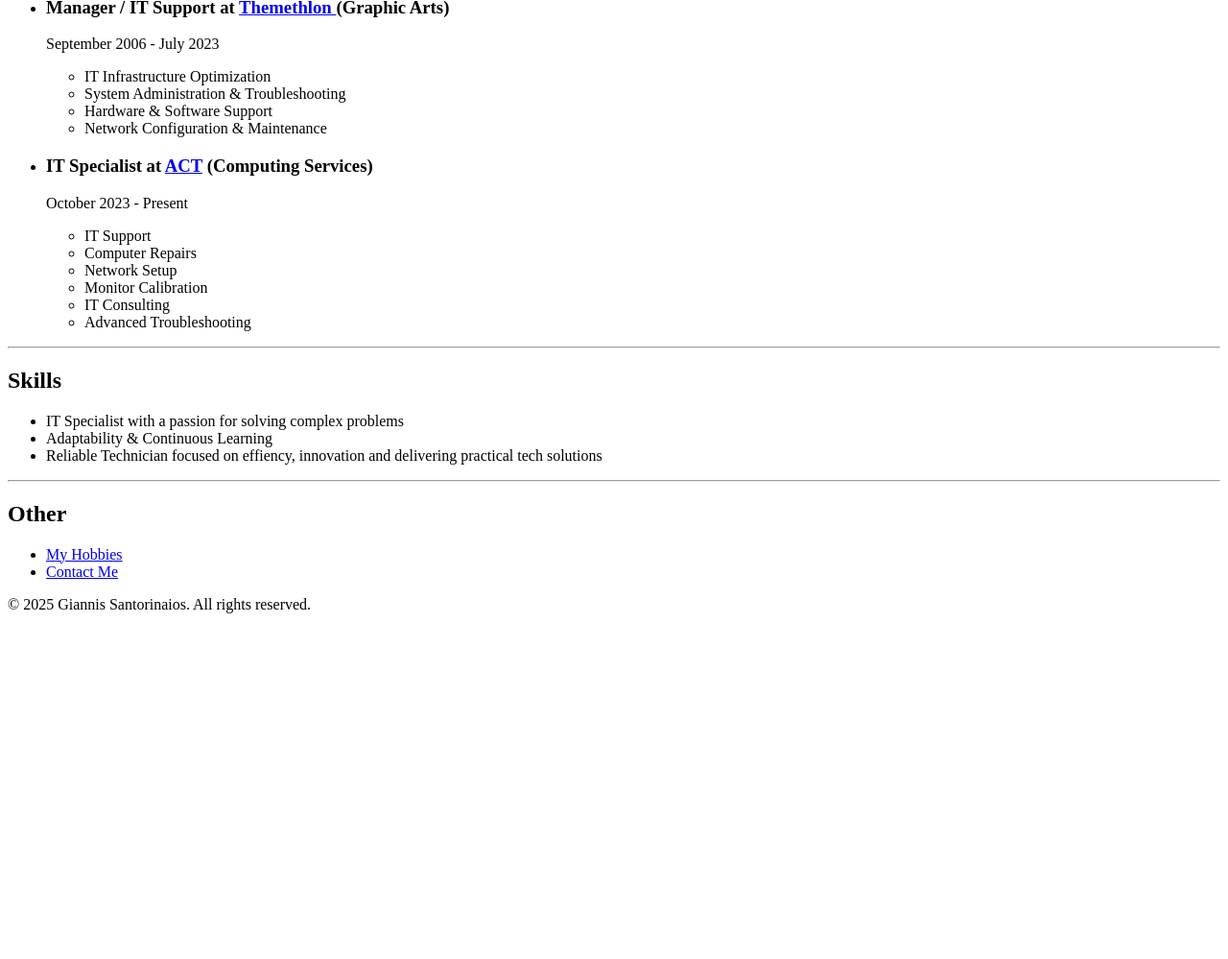
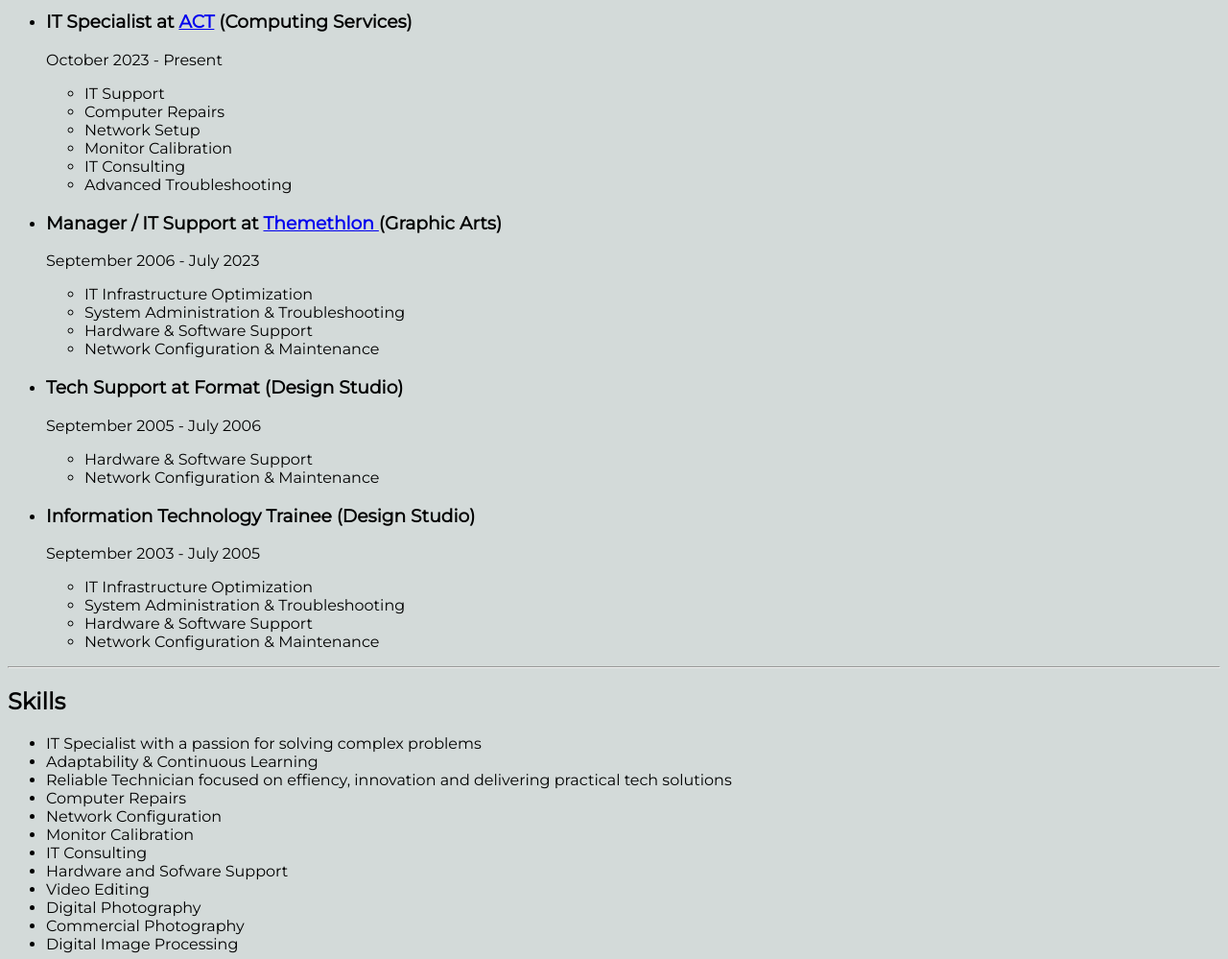
Before and after one commit to Jsantom/Online-Resume, a plain HTML site: page index.html in a window 1280 px wide. Shown: the part 761-1760 px from the top of the page at 96% size. Before the commit the page ends 1416 px from the top, so only its background shows below. Drawn offline with Linux system fonts and the light colour scheme.

Commit message:
Add files via upload

```diff
--- a/index.html
+++ b/index.html
@@ -4,11 +4,20 @@
 <head>
     <meta chrset="UTF-8">
     <title>My Resume</title>
+    <link
+     rel="stylesheet"
+     href="./style.css"
+     />
+
 </head>
+<link rel="preconnect" href="https://fonts.googleapis.com">
+<link rel="preconnect" href="https://fonts.gstatic.com" crossorigin>
+<link href="https://fonts.googleapis.com/css2?family=Montserrat&display=swap" rel="stylesheet">
 
 <body>
+
      <h1>Giannis Santorinaios</h1>
-    <img src="./assets/Profile Pic.png" height="200" alt="Profile Image"/>
+    <img src="./assets/Profile.jpg" id="profilepic"  alt="Profile Image"/>
     <h2>Summary</h2>
     <p>Adaptable and proactive IT Specialist skilled in troubleshooting, system optimization,<br />
          and delivering reliable tech solutions that keep operations running smoothly.
@@ -20,7 +29,7 @@
         <ul>
             <li>General Certificate of Secondary Education (1998)</li>
             <li>Cambridge First Certificate in English (B2,1995)</li>
-            <li>Marine Academy Graduate as Merchant Marine Lieutenant Commander with Thesis on Computer Networks (1999-2003)</li>
+            <li>Merchant Marine Academy Graduate as Lieutenant Commander with Thesis on Computer Networks (1999-2003)</li>
             <li>Naval Architecture School, Completed 2 out of 4 years course (2003-2005)</li>
         </ul>
 
@@ -28,13 +37,16 @@
 
         <h2>Work Experience</h2>
         <ul>
-            <li><h3>Tech Support at Format (Graphic Design Studio)</h3></li>
-                <p>September 2005 - July 2006</p>
+            <li><h3>IT Specialist at <a href="https://www.acttechs.gr">ACT</a> (Computing Services) </h3></li>
+                    <p>October 2023 - Present</p>
                 <ul>
-                    <li>Hardware & Software Support</li>
-                    <li>Network Configuration & Maintenance</li>
+                    <li>IT Support</li>
+                    <li>Computer Repairs</li>
+                    <li>Network Setup</li>
+                    <li>Monitor Calibration</li>
+                    <li>IT Consulting</li>
+                    <li>Advanced Troubleshooting</li>
                 </ul>
-
 
                 <li><h3>Manager / IT Support at <a href=https://themethl0n.wordpress.com>Themethlon </a> (Graphic Arts)</h3></li>
                     <p>September 2006 - July 2023</p>
@@ -45,17 +57,22 @@
                     <li>Network Configuration & Maintenance</li>
                  </ul>
 
+            <li><h3>Tech Support at Format (Design Studio)</h3></li>
+                <p>September 2005 - July 2006</p>
+                 <ul>
+                    <li>Hardware & Software Support</li>
+                    <li>Network Configuration & Maintenance</li>
+                 </ul>
 
-                 <li><h3>IT Specialist at <a href="https://www.acttechs.gr">ACT</a> (Computing Services) </h3></li>
-                    <p>October 2023 - Present</p>
+                  <li><h3>Information Technology Trainee (Design Studio)</h3></li>
+                <p>September 2003 - July 2005</p>
                  <ul>
-                    <li>IT Support</li>
-                    <li>Computer Repairs</li>
-                    <li>Network Setup</li>
-                    <li>Monitor Calibration</li>
-                    <li>IT Consulting</li>
-                    <li>Advanced Troubleshooting</li>
+                    <li>IT Infrastructure Optimization</li>
+                    <li>System Administration & Troubleshooting</li>
+                    <li>Hardware & Software Support</li>
+                    <li>Network Configuration & Maintenance</li>
                 </ul>
+
             </ul>
 
         <hr />
@@ -65,6 +82,15 @@
             <li>IT Specialist with a passion for solving complex problems</li>
             <li>Adaptability & Continuous Learning</li>
             <li>Reliable Technician focused on effiency, innovation and delivering practical tech solutions</li>
+            <li>Computer Repairs</li>
+            <li>Network Configuration</li>
+            <li>Monitor Calibration</li>
+            <li>IT Consulting</li>
+            <li>Hardware and Sofware Support</li>
+            <li>Video Editing</li>
+            <li>Digital Photography</li>
+            <li>Commercial Photography</li>
+            <li>Digital Image Processing</li>
         </ul>
 
 
@@ -76,7 +102,7 @@
             <li><a href="./Public/Contact-Me.html">Contact Me</a></li>
         </ul>
 
-        <footer>
+        <footer id="footer">
             <p>© 2025 Giannis Santorinaios. All rights reserved.</p>
         </footer>
 
--- /dev/null
+++ b/style.css
@@ -0,0 +1,16 @@
+ html {
+            background-color:#D3DAD9;
+            color:37353E;
+            font-family: "Montserrat", sans-serif;
+            font-optical-sizing: auto;
+            font-weight: 400;
+            font-style: normal;
+        }
+
+        #profilepic {
+            height:330px;
+        }
+
+        #footer {
+            text-align:center;
+        }
```
Also changed, not shown: 1 other file. Lines whose indentation alone changed are shown as unchanged.
